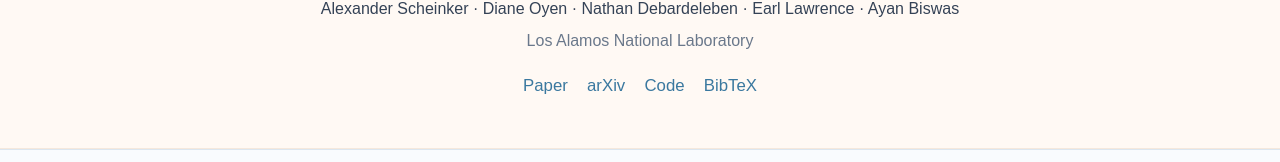
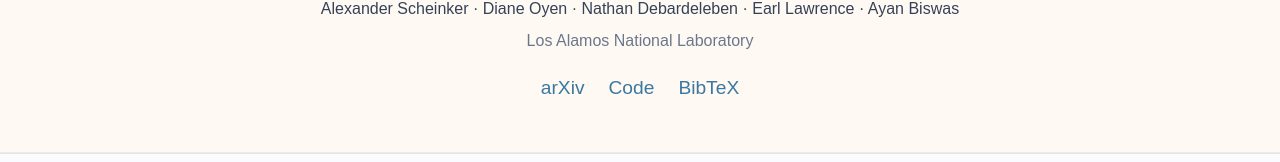
Before and after one commit to mahindrautela/morph.github.io, a plain HTML site: page index.html in a window 1280 px wide. Shown: the part 261-423 px from the top of the page. Drawn offline with Linux system fonts and the light colour scheme.

Commit message:
Simplify hero links

```diff
--- a/index.html
+++ b/index.html
@@ -20,7 +20,6 @@
         </p>
         <p class="affiliation">Los Alamos National Laboratory</p>
         <p class="links">
-          <a href="https://arxiv.org/pdf/2509.21670" target="_blank" rel="noreferrer">Paper</a>
           <a href="https://arxiv.org/abs/2509.21670" target="_blank" rel="noreferrer">arXiv</a>
           <a href="https://github.com/lanl/MORPH" target="_blank" rel="noreferrer">Code</a>
           <a href="#citation">BibTeX</a>
--- a/static/css/site.css
+++ b/static/css/site.css
@@ -32,7 +32,7 @@ h3 { margin: 0 0 0.55rem; font-size: 1.1rem; font-weight: 600; }
 p { margin: 0 0 1rem; }
 .authors { margin: 0 auto 0.25rem; max-width: 920px; line-height: 1.8; }
 .affiliation { margin: 0; color: var(--muted); }
-.links { display: flex; justify-content: center; flex-wrap: wrap; gap: 1.2rem; margin: 1.1rem 0 0; font-size: 1.05rem; }
+.links { display: flex; justify-content: center; flex-wrap: wrap; gap: 1.5rem; margin: 1.1rem 0 0; font-size: 1.2rem; }
 .page-nav { position: sticky; top: 0; z-index: 10; background: #f9fbfe; border-top: 1px solid var(--border); border-bottom: 1px solid var(--border); }
 .page-nav > div { display: flex; gap: 1.35rem; overflow-x: auto; padding: 0.7rem 0; white-space: nowrap; font-size: 0.92rem; }
 .section { padding: 4rem 0; }
```
